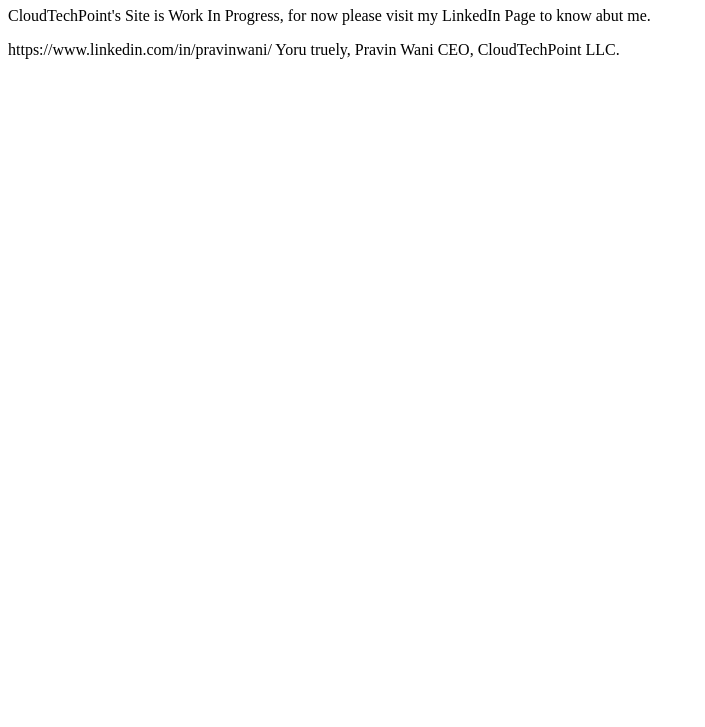
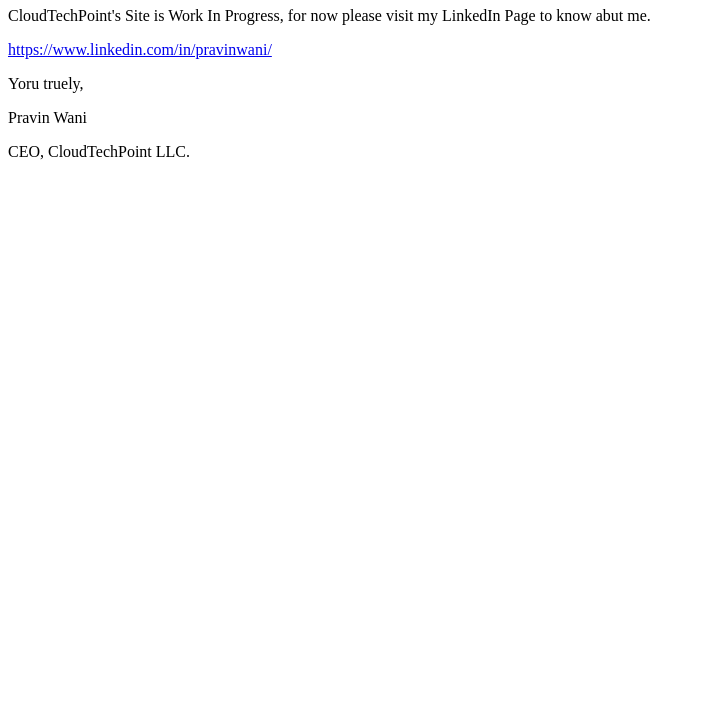
Before and after one commit to wanipravin/wanipravin.github.io, a plain HTML site: page index.html in a window 1280 px wide. Shown: the part 73-800 px from the top of the page, without its empty margins (0-705 px from the left). Drawn offline with Linux system fonts and the light colour scheme.

Commit message:
Update index.html

```diff
--- a/index.html
+++ b/index.html
@@ -4,11 +4,11 @@
 <h1>Hello World !!!</h1>
 <p> CloudTechPoint's Site is Work In Progress, for now please visit my LinkedIn Page to know abut me.</p>
 
-https://www.linkedin.com/in/pravinwani/
+<p><a href="https://www.linkedin.com/in/pravinwani/"> https://www.linkedin.com/in/pravinwani/</a></p>
 
-Yoru truely,
-Pravin Wani
-CEO, CloudTechPoint LLC.
+<p>Yoru truely,</p>
+<p>Pravin Wani</p>
+<p>CEO, CloudTechPoint LLC.</p>
 
 </body>
 </html>
```
